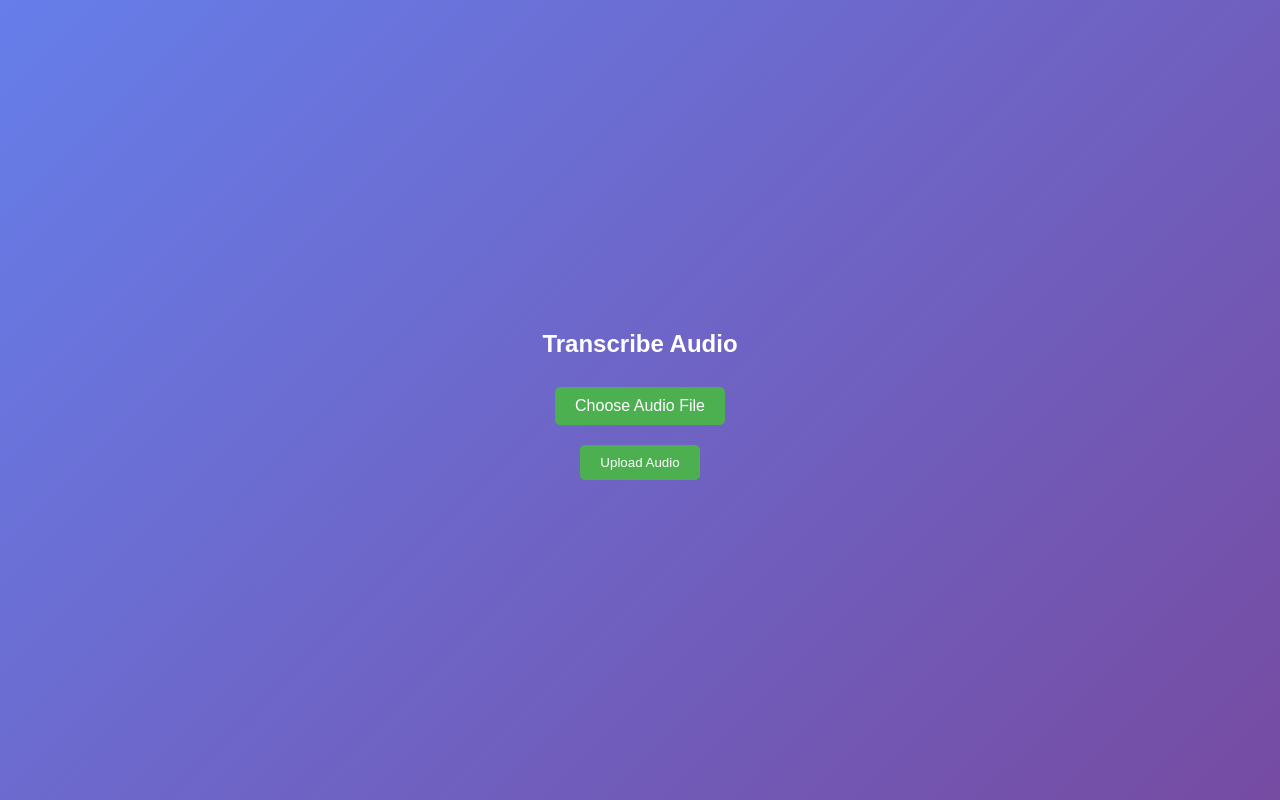
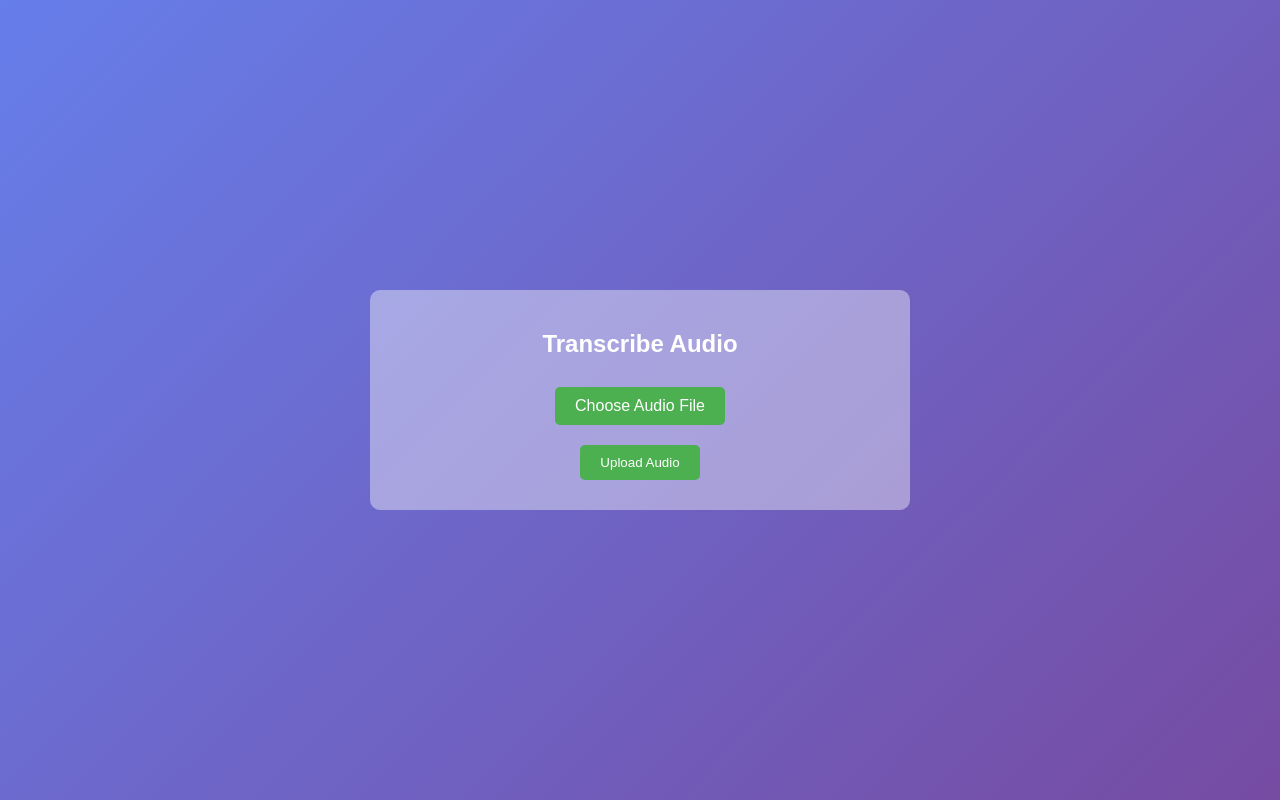
Before and after one commit to DanielDucuara2018/audio_text_frontend, a React (Create React App) app: page / in a window 1280 px wide. Built offline with nearby package versions, Linux system fonts and the light colour scheme.

Commit message:
Add a transparent background to the main container

```diff
--- a/src/components/GetTextAudio.css
+++ b/src/components/GetTextAudio.css
@@ -10,11 +10,14 @@ body {
 }
 
 .container {
-  display: flex;
+  background-color: rgba(255, 255, 255, 0.4);
+  width: 500px;
+  padding: 20px;
+  border-radius: 10px;
   flex-direction: column;
   align-items: center;
-  padding: 20px;
-  font-family: Arial, sans-serif;
+  text-align: center;
+  display: flex;
 }
 
 h2 {
@@ -54,6 +57,11 @@ p {
 .error {
   color: red;
 }
+
+.success {
+  color: #4CAF50;
+}
+
 
 .input-file {
   display: none;
@@ -104,7 +112,7 @@ p {
 }
 
 .transcription textarea {
-  width: 100%;
+  width: 80%;
   height: 200px;
   padding: 10px;
   border: 1px solid #ccc;
```
